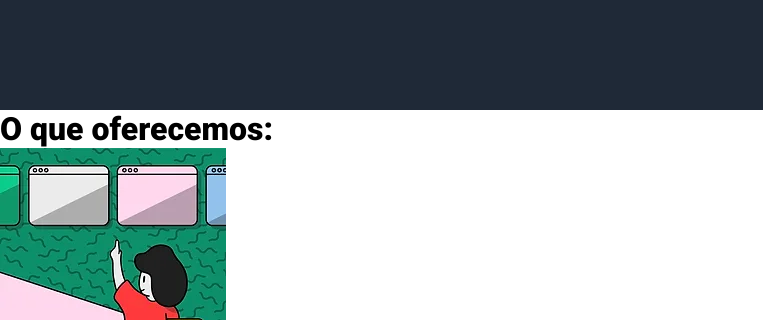
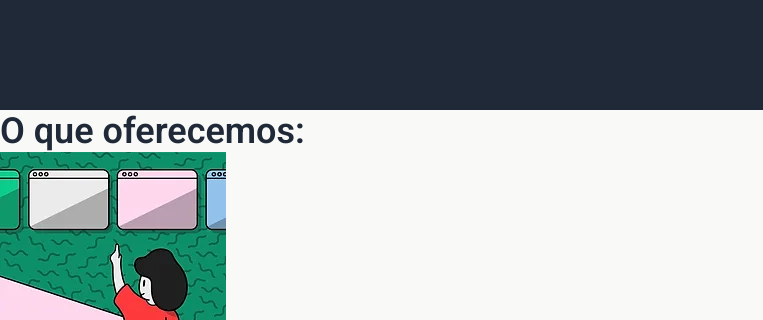
Before and after one commit to felprangel/contai-landing-page, a plain HTML site: page index.html in a window 1280 px wide. Shown: the part 383-703 px from the top of the page, 0-763 px from the left. Drawn offline with Linux system fonts and the light colour scheme.

Commit message:
add style to "diferenciais"

```diff
--- a/style.css
+++ b/style.css
@@ -87,3 +87,13 @@ li {
 #hero-content img {
     padding: 15vh 20vh 15vh 0;
 }
+
+.diferenciais {
+    background-color: #f9faf8;
+}
+
+.diferenciais h1 {
+    font-size: 36px;
+    font-weight: 600;
+    color: #1f2937
+}
```
